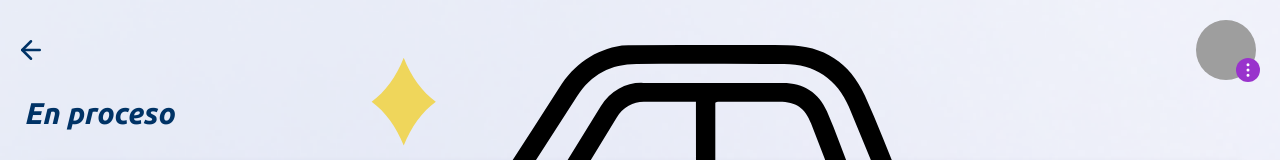
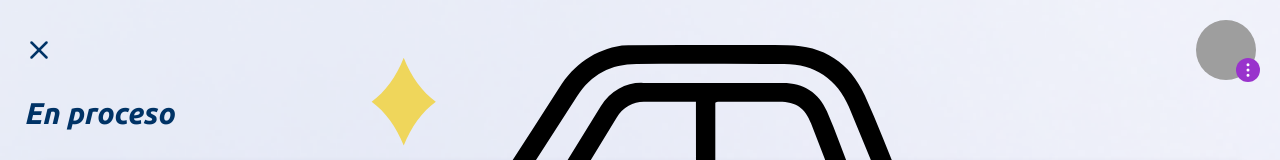
Before and after one commit to jimeneab/washak-ui, a React (Create React App) app: page /workInProgress in a window 1280 px wide. Shown: the top 160 px of the page. Built offline with nearby package versions, Linux system fonts and the light colour scheme; sample sign-in values are in the browser's storage; grey boxes are pictures that could not be loaded.

Commit message:
UPDATE Progress.js NavBar

```diff
--- a/src/Views/Progress/Progress.js
+++ b/src/Views/Progress/Progress.js
@@ -19,7 +19,7 @@ function Progress({ service, brand, location, date, time }) {
 
   return(
     <div className="bgimg-2">
-      <NavBar />
+      <NavBar type="progress" />
       <section className='mx-4'>
         <h1 className='title'>En proceso</h1>
         <div className="card-progress d-flex flex-column justify-content-center align-items-center">
```
